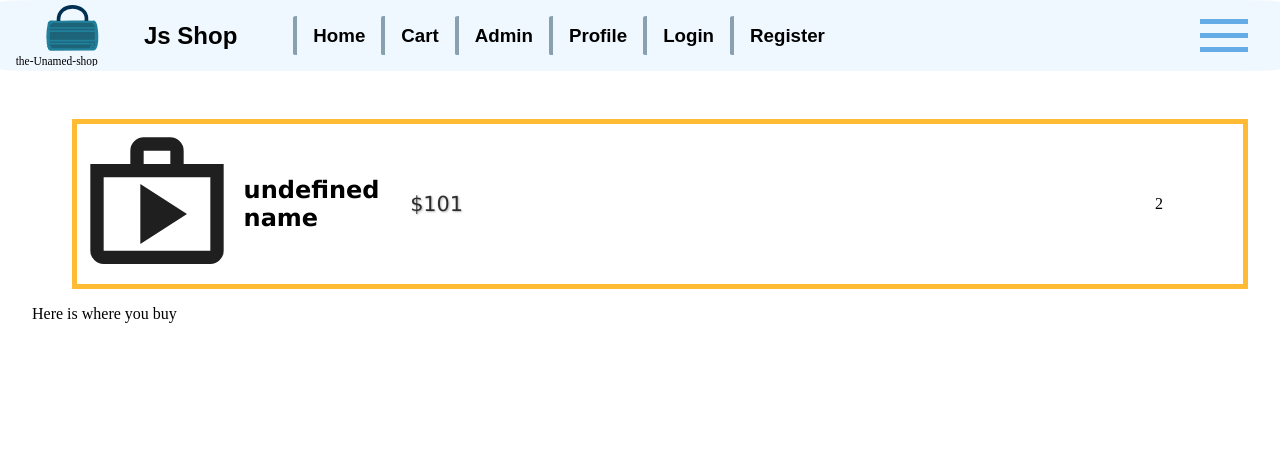
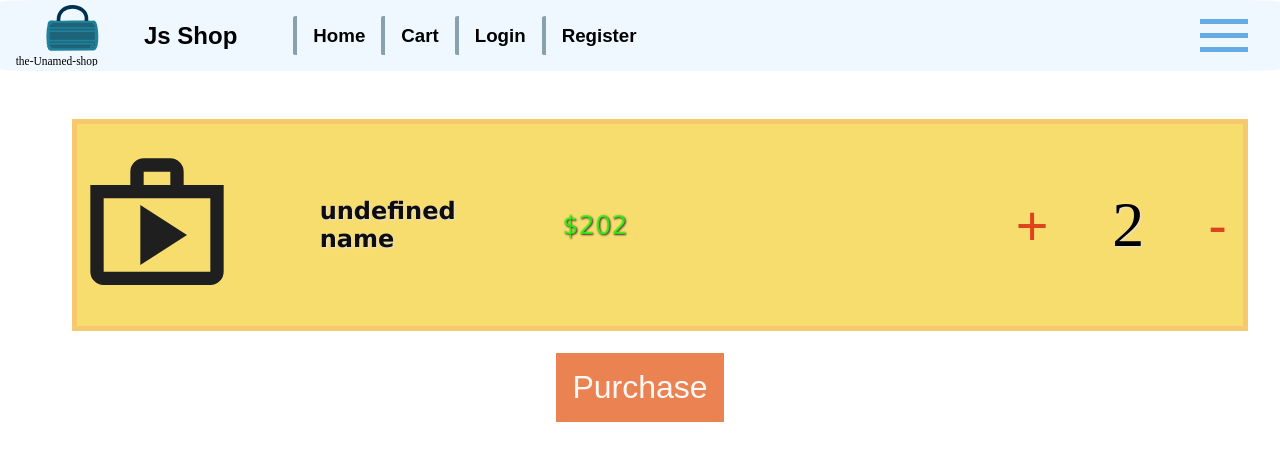
Before and after one commit to Jott55/js-shop, a Vue app: page /cart in a window 1280 px wide. Shown: the top 460 px of the page. Built offline with nearby package versions, Linux system fonts and the light colour scheme; no server answers.

Commit message:
cart functionality | remove login/register add admin page when logged

```diff
--- a/src/App.vue
+++ b/src/App.vue
@@ -1,16 +1,44 @@
 <script setup lang="ts">
 import TheNavbar from "./components/TheNavbar.vue";
 import shopIcon from "./assets/bitmap.svg";
-import { RouterView } from "vue-router";
+import { RouterView, useRoute } from "vue-router";
+import { watch } from "vue";
+import { checkAuthToken } from "./fetchdata";
 
 const navlinks = [
   { name: "Home", link: "/" },
   { name: "Cart", link: "/cart" },
-  { name: "Admin", link: "/admin" },
-  { name: "Profile", link: "/profile" },
   { name: "Login", link: "/login" },
   { name: "Register", link: "/register" },
 ];
+
+const route = useRoute();
+
+const removeLink = () => {
+  navlinks.splice(
+    navlinks.findIndex((value) => value.name === "Login"),
+    1,
+  );
+  navlinks.splice(
+    navlinks.findIndex((value) => value.name === "Register"),
+    1,
+  );
+};
+const addLink = () => {
+  navlinks.push({ name: "Admin", link: "/admin" });
+  navlinks.push({ name: "Profile", link: "/profile" });
+};
+
+watch(
+  () => route.params.id,
+  () => {
+    if (checkAuthToken()) {
+      removeLink();
+      addLink();
+    }
+  },
+  { immediate: true },
+);
 </script>
 
 <template>
--- a/src/components/Cart/CartContainer.vue
+++ b/src/components/Cart/CartContainer.vue
@@ -5,14 +5,41 @@ import { useRoute } from "vue-router";
 import { ProductCart, type IProduct, type IProductCart } from "@/template";
 import { ref, watch } from "vue";
 
-const { products = [new ProductCart()] } = defineProps<{
+const {
+  products = [new ProductCart()],
+  changeProduct = () => alert("not implemented"),
+} = defineProps<{
   products?: IProductCart[];
+  changeProduct?: (p: IProductCart) => void;
 }>();
 </script>
 <template>
   <ul class="cart-container">
     <li v-for="value in products" :key="'product-' + value.Id">
-      <CartItem :product="value" />
+      <CartItem
+        :product="value"
+        :add-button="
+          () => {
+            value.Quantity += 1;
+            // TODO:
+            // change product quantity on server
+            changeProduct(value);
+          }
+        "
+        :sub-button="
+          () => {
+            if (value.Quantity > 0) {
+              value.Quantity -= 1;
+            } else if (value.Quantity <= 0) {
+              products.splice(
+                products.findIndex((value) => value.Id),
+                1,
+              );
+            }
+            changeProduct(value);
+          }
+        "
+      />
     </li>
   </ul>
 </template>
--- a/src/components/Cart/CartItem.vue
+++ b/src/components/Cart/CartItem.vue
@@ -1,38 +1,144 @@
 <script lang="ts" setup>
 import { ProductCart, type IProduct, type IProductCart } from "@/template";
- "@/template";
+import { ref, watch } from "vue";
+("@/template");
 
-const { product = new ProductCart() } = defineProps<{
-  product?: IProductCart
+const isMouseDown = ref(false);
+let interval: number;
+let buttonBool: Boolean = true;
+let timeButtonDown = ref(0);
+let timeInterval = 500;
+
+const setMouseDown = (button: Boolean) => {
+  isMouseDown.value = true;
+  buttonBool = button;
+};
+const setMouseUp = () => {
+  isMouseDown.value = false;
+};
+
+const createInterval = () => {
+  clearInterval(interval);
+  interval = setInterval(() => {
+    buttonBool ? addButton() : subButton();
+    timeButtonDown.value += 1;
+  }, timeInterval);
+};
+
+const {
+  product = new ProductCart(),
+  addButton = () => {
+    alert("add button not implemented");
+  },
+  subButton = () => {
+    alert("sub button not implemented");
+  },
+} = defineProps<{
+  product?: IProductCart;
+  addButton?: () => void;
+  subButton?: () => void;
 }>();
+
+watch(isMouseDown, () => {
+  if (isMouseDown.value) {
+    buttonBool ? addButton() : subButton();
+    timeButtonDown.value += 1;
+  } else {
+    clearInterval(interval);
+    timeButtonDown.value = 0;
+    timeInterval = 500;
+  }
+});
+
+watch(timeButtonDown, () => {
+  if (timeButtonDown.value === 1) {
+    timeInterval = 500;
+    createInterval();
+  } else if (timeButtonDown.value === 2) {
+    timeInterval = 300;
+    createInterval();
+  } else if (timeButtonDown.value === 4) {
+    timeInterval = 100;
+    createInterval();
+  } else if (timeButtonDown.value >= 10) {
+    timeInterval = 50;
+    createInterval();
+  }
+});
 </script>
 
 <template>
   <div class="item" :id="'product' + product.Id">
     <img :src="product.Image_url" alt="no image available" class="image" />
     <h4 class="name">{{ product.Name }}</h4>
-    <p class="price">${{ product.Price }}</p>
-    <p class="quantity">{{ product.Quantity }}</p>
+    <p class="price">${{ product.Price * product.Quantity }}</p>
+    <div class="quantity-box">
+      <button
+        class="quantity-button"
+        @mousedown="setMouseDown(true)"
+        @mouseup="setMouseUp"
+        @mouseleave="setMouseUp"
+      >
+        +
+      </button>
+      <p class="quantity-text">{{ product.Quantity }}</p>
+      <button
+        class="quantity-button"
+        @mousedown="setMouseDown(false)"
+        @mouseup="setMouseUp"
+        @mouseleave="setMouseUp"
+      >
+        -
+      </button>
+    </div>
   </div>
 </template>
 
 <style scoped>
 .item {
   display: grid;
-  grid-template-columns: 1fr 1fr 1fr 4fr;
+  grid-template-columns: 1fr 1fr 2fr 1fr;
   align-items: center;
-  border: thick solid hsl(40, 100%, 60%);
+  column-gap: 2rem;
+  border: thick solid hsl(40, 90%, 70%);
   margin: 1rem 0;
+  background-color: hsl(48, 90%, 70%);
+  text-shadow: 1px 1px 2px hsl(0, 10%, 89%);
 }
 
-.quantity {
-  text-align: end;
-  margin-right: 5rem;
+.quantity-text {
+  font-size: 4em;
+  text-align: center;
+  /* border: 1px solid black; */
+  width: 2em;
+}
+.quantity-box {
+  display: grid;
+  grid-template-columns: 1fr 1fr 1fr;
+  column-gap: 1rem;
+  align-items: center;
+  justify-content: center;
+  margin-right: 1rem;
+  /* border: 1px solid black; */
+}
+
+.quantity-button {
+  font-size: 3.5em;
+  background: none;
+  padding: 0;
+  border: 0;
+  /* border: 1px solid black; */
+
+  color: hsl(12, 77%, 49%);
+}
+
+.quantity-button:active {
+  transition: color 100ms;
+  color: antiquewhite;
 }
 
 .image {
   width: 10rem;
-  height: 10rem;
   object-fit: cover;
 }
 
@@ -41,14 +147,15 @@ const { product = new ProductCart() } = defineProps<{
     "Lucida Sans", "Lucida Sans Regular", "Lucida Grande",
     "Lucida Sans Unicode", Geneva, Verdana, sans-serif;
   font-size: 1.5em;
+  color: hsl(0, 0%, 5%);
 }
 
 .price {
-  font-size: 1.3em;
+  font-size: 1.6em;
   font-family:
     "Lucida Sans", "Lucida Sans Regular", "Lucida Grande",
     "Lucida Sans Unicode", Geneva, Verdana, sans-serif;
-  color: hsla(0, 0%, 0%, 0.793);
-  text-shadow: 1px 1px 2px rgb(179, 179, 179);
+  color: hsla(111, 100%, 52%, 0.793);
+  text-shadow: 1px 1px 2px rgb(50, 47, 47);
 }
 </style>
--- a/src/components/Cart/CartPayment.vue
+++ b/src/components/Cart/CartPayment.vue
@@ -1,2 +1,32 @@
-<script setup lang="ts"></script>
-<template>Here is where you buy</template>
+<script setup lang="ts">
+const { purchaseButton = () => alert("not implemented") } = defineProps<{
+  purchaseButton?: () => void;
+}>();
+</script>
+<template>
+  <div class="box">
+    <button class="purchase-button" @click="purchaseButton">Purchase</button>
+  </div>
+</template>
+
+<style scoped>
+.box {
+  display: flex;
+  height: 10vh;
+  justify-content: center;
+  align-items: center;
+  /* border: 1px solid black; */
+}
+
+.purchase-button {
+  font-size: 2em;
+  padding: 1rem;
+  background-color: hsl(19, 79%, 62%);
+  color: hsla(0, 0%, 100%, 0.954);
+  border: 0;
+}
+.purchase-button:active {
+  background-color: hsl(19, 79%, 40%);
+  transform: scale(99%);
+}
+</style>
--- a/src/components/Products/ProductItem.vue
+++ b/src/components/Products/ProductItem.vue
@@ -83,6 +83,11 @@ const {
   text-shadow: 1px 1px 2px black;
 }
 
+.product-button:active {
+  transform: scale(99%);
+  background-color: hsl(120, 77%, 40%);
+}
+
 .product-price {
   font-family: "Courier New", Courier, monospace;
   font-size: 2em;
--- a/src/components/TheNavbar.vue
+++ b/src/components/TheNavbar.vue
@@ -1,4 +1,8 @@
 <script setup lang="ts">
+import { checkAuthToken } from "@/fetchdata";
+import { watch } from "vue";
+import { useRoute } from "vue-router";
+
 interface LinkItem {
   name: string;
   link: string;
@@ -8,11 +12,11 @@ const {
   title = "title",
   icon = "",
   links = [{ name: "Home Page", link: "/" }],
-} = defineProps({
-  title: String,
-  icon: String,
-  links: Array<LinkItem>,
-});
+} = defineProps<{
+  title?: string;
+  icon?: string;
+  links?: Array<LinkItem>;
+}>();
 </script>
 
 <template>
--- a/src/fetchdata.ts
+++ b/src/fetchdata.ts
@@ -11,6 +11,10 @@ function getAuthCookie() {
 
 function generateToken() {
   return `jwtToken: ${getAuthCookie()}`
+}
+
+export function checkAuthToken(): boolean {
+  return getAuthCookie() ? true : false
 }
 
 export async function getData(): Promise<IProduct[] | null> {
@@ -94,3 +98,32 @@ export async function addItem(product_id: number) {
   })
   console.log(res)
 }
+
+let changedProducts: IProductCart[] = []
+const timeout = 1000
+let time: number = 0
+
+export async function sendChangedProducts() {
+  if (changedProducts.length < 1) {
+    console.log("no changes")
+    return
+  }
+  console.log("changes saved")
+  changedProducts.length = 0
+}
+
+export async function changeProduct(product: IProductCart) {
+  const i = changedProducts.findIndex(value => value.Id === product.Id)
+  if (i >= 0 ) {
+    changedProducts[i]!.Quantity = product.Quantity
+  }
+  else {
+    changedProducts.push(product)
+  }
+  if (time != 0) {
+    clearTimeout(time)
+    time = 0
+  }
+  time = setTimeout(sendChangedProducts, timeout)
+
+}
--- a/src/pages/Cart/CartView.vue
+++ b/src/pages/Cart/CartView.vue
@@ -1,20 +1,31 @@
 <script setup lang="ts">
-import { getProductCart } from "@/fetchdata";
+import {
+  changeProduct as changeProduct,
+  getProductCart,
+  sendChangedProducts,
+} from "@/fetchdata";
 import { ref, watch } from "vue";
 import { useRoute } from "vue-router";
 import CartContainer from "../../components/Cart/CartContainer.vue";
 import CartPayment from "../../components/Cart/CartPayment.vue";
 import { type IProductCart } from "@/template";
+import ShopView from "../Shop/ShopView.vue";
 
 const products = ref<IProductCart[]>();
 
 const fetchdata = async () => {
   const res = await getProductCart(1);
-  console.log(res);
   if (res) {
     products.value = res;
-    console.log(products);
   }
+};
+
+const whenChange = (product: IProductCart) => {
+  changeProduct(product);
+};
+
+const whenPurchase = () => {
+  sendChangedProducts();
 };
 
 const route = useRoute();
@@ -28,6 +39,6 @@ watch(
 </script>
 
 <template>
-  <CartContainer :products="products" />
-  <CartPayment />
+  <CartContainer :products="products" :change-product="whenChange" />
+  <CartPayment :purchase-button="whenPurchase" />
 </template>
```
